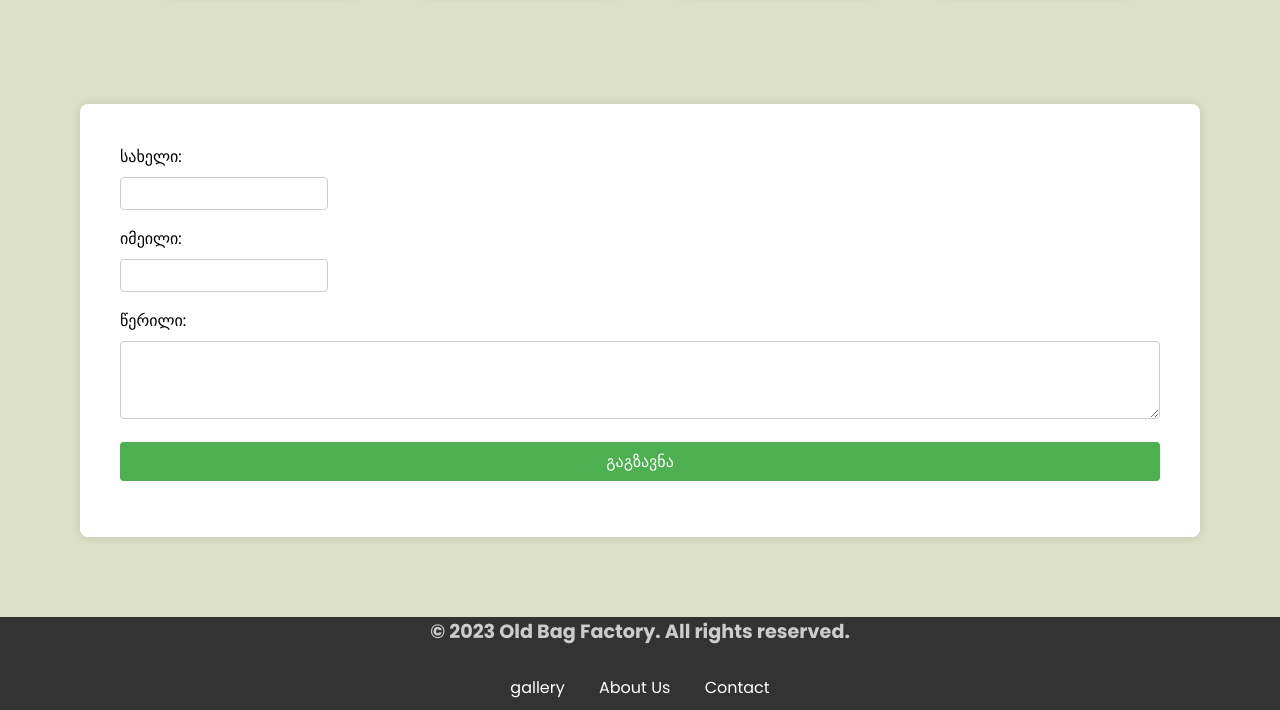
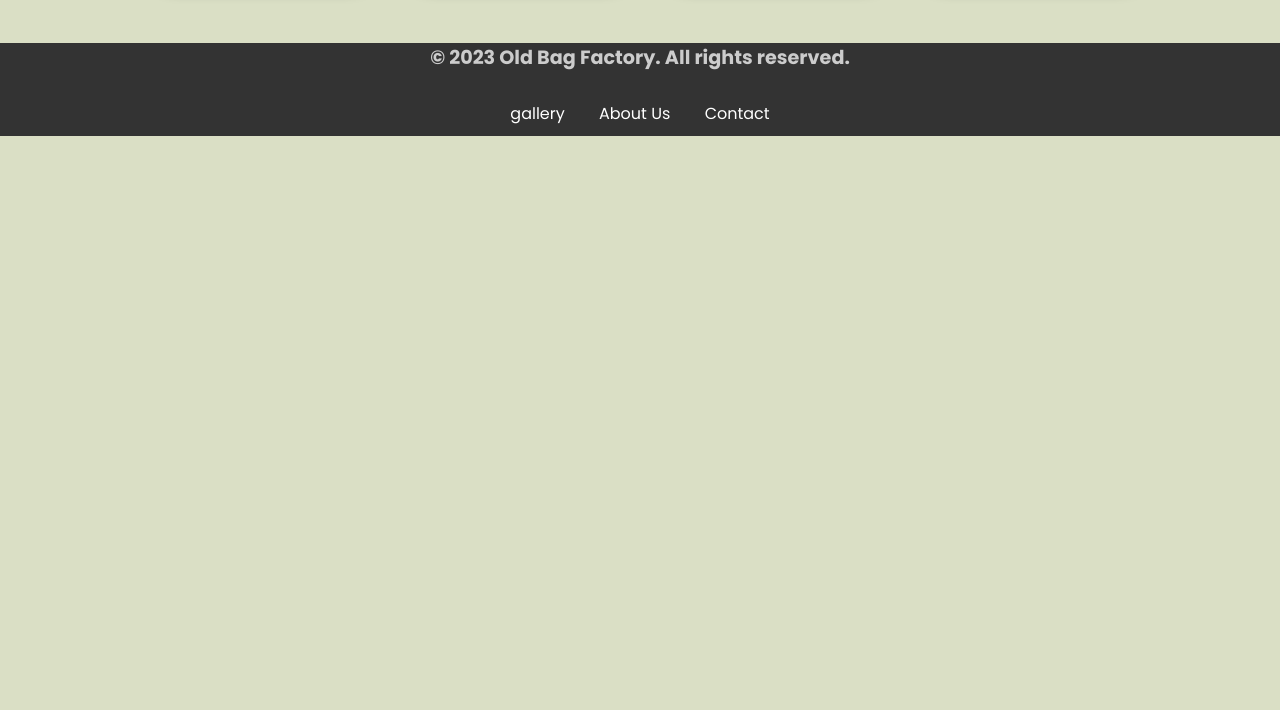
Before and after one commit to eqimo/cexi, a website with bundled scripts: page index.html in a window 1280 px wide. Shown: the part 3972-4682 px from the top of the page. After the commit the page ends 4108 px from the top, so only its background shows below. Built offline with nearby package versions, Linux system fonts and the light colour scheme; a script that the page names is missing; files whose address does not match are found by name.

Commit message:
Update index.html

```diff
--- a/index.html
+++ b/index.html
@@ -241,22 +241,6 @@
         ><img src="bagphotos/bag20.jpg"
       /></a>
     </div>
-    <form action="/submit" method="post" id="form">
-      <label id="form-name" class="shortbox" for="name">სახელი:</label>
-      <input class="shortbox" type="text" name="name" required />
-
-      <br />
-
-      <label id="form-mail" for="email">იმეილი:</label>
-      <input class="shortbox" type="email" name="email" required />
-
-      <br />
-
-      <label id="form-msg" for="message">წერილი:</label>
-      <textarea id="message" name="message" rows="4" required></textarea>
-
-      <input id="form-submit" type="submit" value="გაგზავნა" />
-    </form>
     <footer>
       <p>&copy; 2023 Old Bag Factory. All rights reserved.</p>
       <div class="footernav">
```
